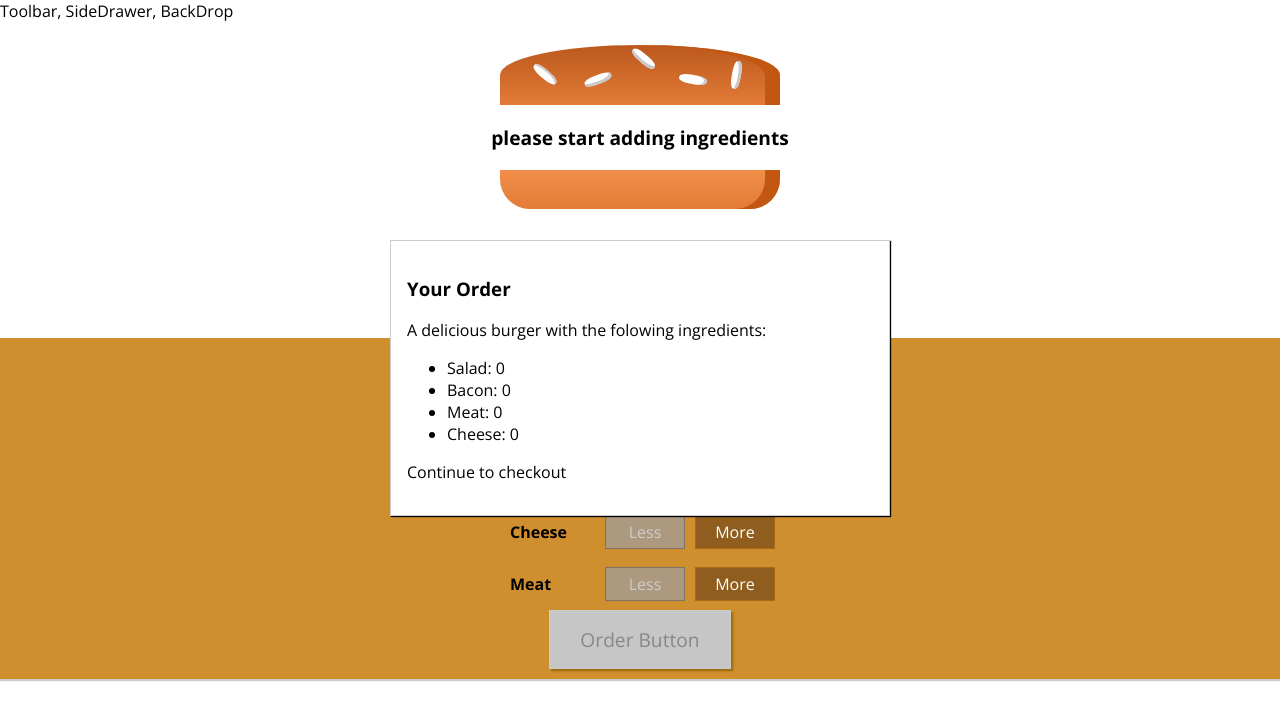
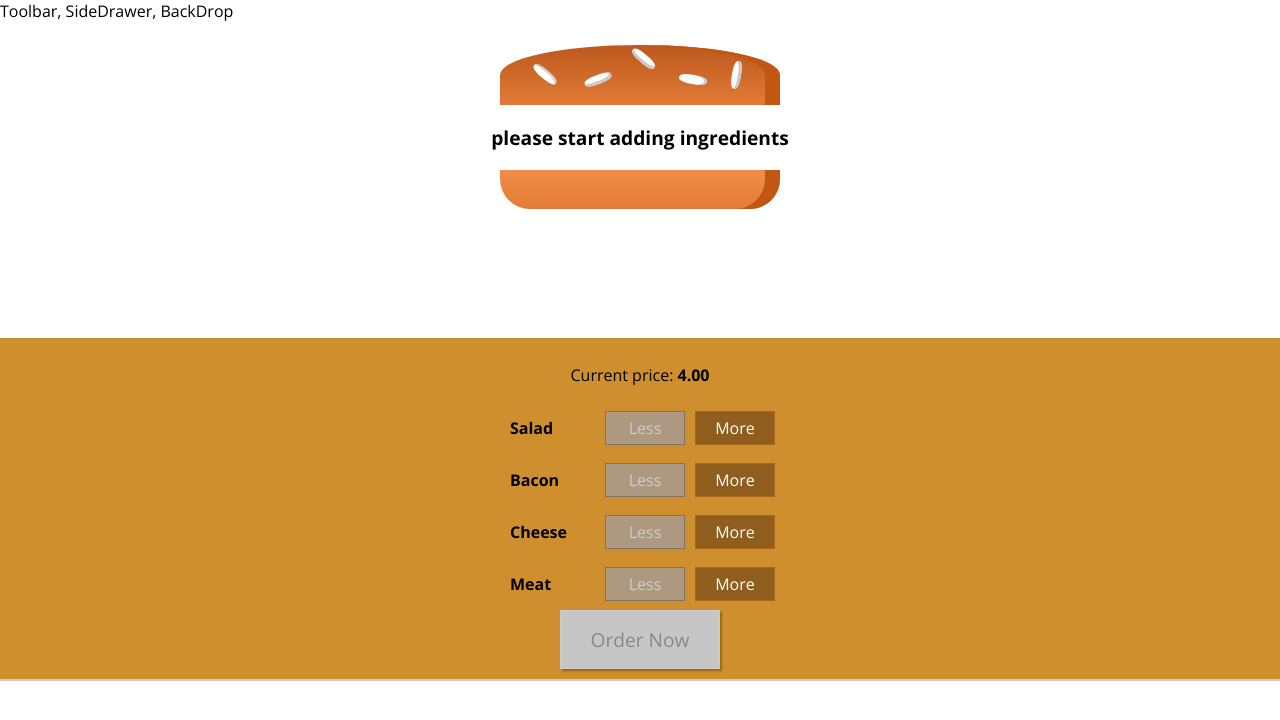
Before and after one commit to mohankumarkandavel/burger-builder, a React app: page / in a window 1280 px wide. Shown: the top 720 px of the page. Built offline with nearby package versions, Linux system fonts and the light colour scheme.

Commit message:
show/hide modal

```diff
--- a/src/components/Burger/BuildControls/BuildControls.js
+++ b/src/components/Burger/BuildControls/BuildControls.js
@@ -23,7 +23,8 @@
         ))}
         <button
             className={classes.OrderButton}
-            disabled={!props.purchaseable}>Order Button</button>
+            disabled={!props.purchaseable}
+            onClick={props.ordered}>Order Now</button>
     </div>
 );
 
--- a/src/components/UI/Modal/modal.js
+++ b/src/components/UI/Modal/modal.js
@@ -2,7 +2,11 @@
 import classes from './modal.module.css';
 
 const modal = (props) => (
-    <div className={classes.Modal}>
+    <div className={classes.Modal}
+        style={{
+            transform: props.show ? 'translateY(0)': 'translateY(-100vh)',
+            opacity: props.show ? '1' : '0'
+        }}>
         {props.children}
     </div>
 );
--- a/src/containers/BurgerBuilder/BurgerBuilder.js
+++ b/src/containers/BurgerBuilder/BurgerBuilder.js
@@ -21,7 +21,8 @@
             cheese: 0
         },
         totaPrice: 4,
-        purchaseable:false
+        purchaseable: false,
+        purchasing: false
     }
 
     addIngredientHandler = (type) => {
@@ -67,6 +68,10 @@
         this.setState({purchaseable: sum > 0})
     };
 
+    purchaseHandler = () => {
+        this.setState({purchasing: true});
+    }
+
     render() {
         const disableInfo = {
             ...this.state.ingredients
@@ -76,7 +81,7 @@
         }
         return (
             <Aux>
-                <Modal>
+                <Modal show={this.state.purchasing}>
                     <OrderSummary ingredients={this.state.ingredients} />
                 </Modal>
                 <Burger ingredients= {this.state.ingredients}/>
@@ -85,7 +90,8 @@
                     ingredientRemoved={this.removeIngredientHandler}
                     disabled={disableInfo}
                     price={this.state.totaPrice}
-                    purchaseable={this.state.purchaseable}/>
+                    purchaseable={this.state.purchaseable}
+                    ordered={this.purchaseHandler}/>
 
             </Aux>
         );
```
Also changed, not shown: 1 other file (tests, documents, lock files or other folders).
